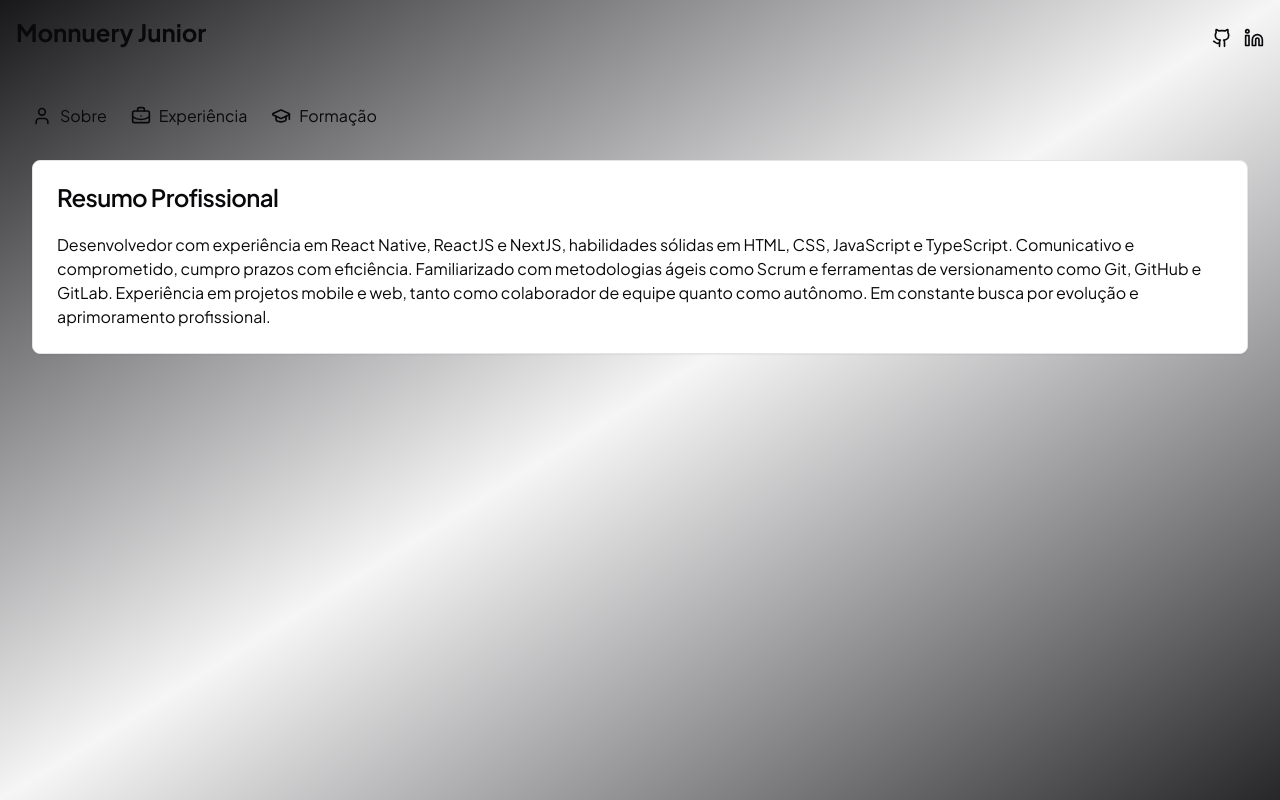
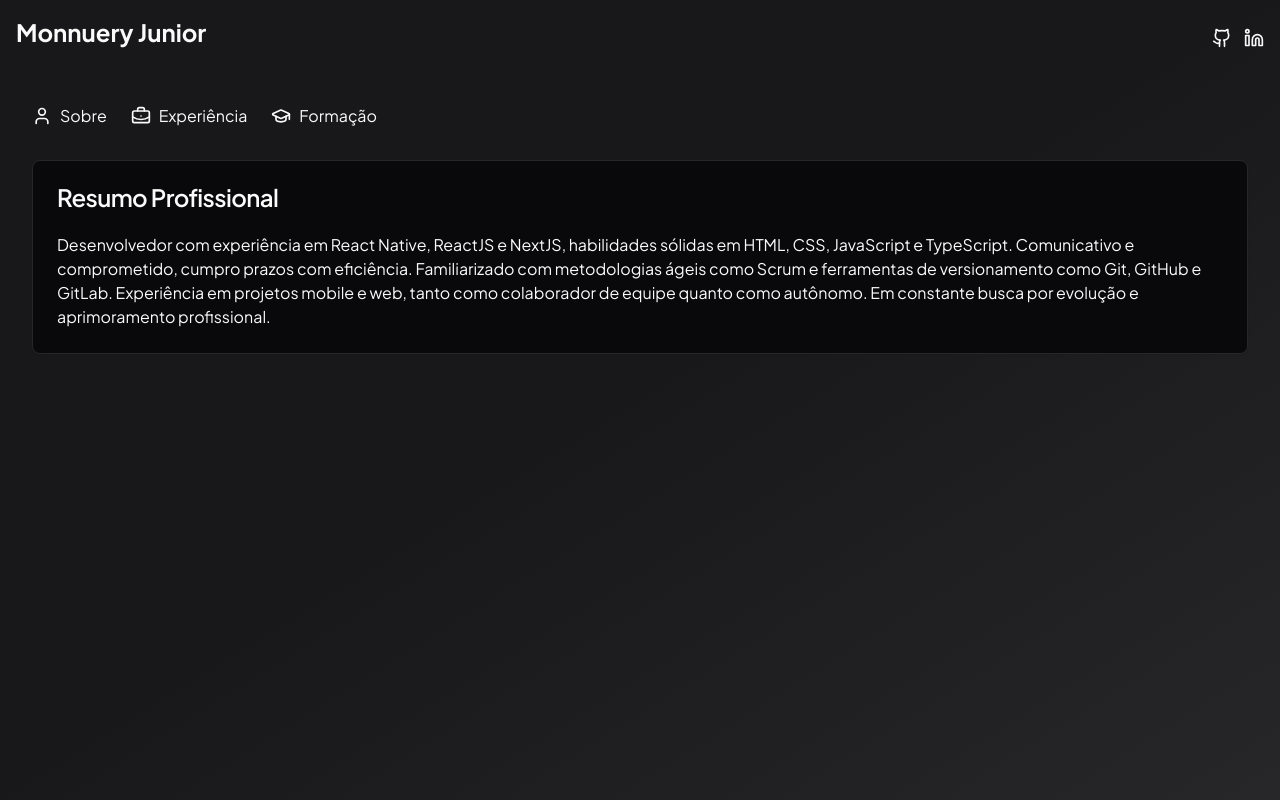
Before and after one commit to santozxy/portfolio-app, a Next.js app: page /about in a window 1280 px wide. Built offline with nearby package versions, Linux system fonts and the light colour scheme.

Commit message:
remove themeNext

```diff
--- a/package.json
+++ b/package.json
@@ -19,7 +19,6 @@
     "clsx": "^2.1.1",
     "lucide-react": "^0.435.0",
     "next": "14.2.6",
-    "next-themes": "^0.3.0",
     "react": "^18",
     "react-dom": "^18",
     "tailwind-merge": "^2.5.2",
--- a/src/app/layout.tsx
+++ b/src/app/layout.tsx
@@ -16,7 +16,7 @@ export default function RootLayout({
 }>) {
   return (
     <html lang="pt-br" className={plusJakartaSans.className}>
-      <body className="antialiased ">{children}</body>
+      <body className="antialiased dark">{children}</body>
     </html>
   );
 }
--- a/src/components/header.tsx
+++ b/src/components/header.tsx
@@ -1,6 +1,4 @@
-import { Github, Linkedin, Mail } from "lucide-react";
-import { ToggleTheme } from "./toggle-theme";
-
+import { Github, Linkedin } from "lucide-react";
 export function Header() {
   return (
     <header className="sticky top-0 z-10 ">
@@ -25,7 +23,6 @@ export function Header() {
               <Linkedin size={20} />
             </a>
           </div>
-          {/* <ToggleTheme /> */}
         </div>
       </div>
     </header>
--- a/src/components/particles.tsx
+++ b/src/components/particles.tsx
@@ -1,8 +1,6 @@
 "use client";
-
 import React, { useRef, useEffect, useState, useCallback, use } from "react";
 import { useMousePosition } from "@/utils/mouse";
-import { useTheme } from "next-themes";
 
 interface ParticlesProps {
   className?: string;
@@ -19,7 +17,6 @@ export default function Particles({
   ease = 50,
   refresh = false,
 }: ParticlesProps) {
-  const {resolvedTheme} = useTheme();
   const canvasRef = useRef<HTMLCanvasElement>(null);
   const canvasContainerRef = useRef<HTMLDivElement>(null);
   const context = useRef<CanvasRenderingContext2D | null>(null);
@@ -101,7 +98,7 @@ export default function Particles({
         context.current.translate(translateX, translateY);
         context.current.beginPath();
         context.current.arc(x, y, size, 0, 2 * Math.PI);
-        context.current.fillStyle = resolvedTheme === "dark" ? `rgba(255, 255, 255, ${alpha})` :  `rgba(0, 0, 0, ${alpha})`;
+        context.current.fillStyle = `rgba(255, 255, 255, ${alpha})`;
         context.current.fill();
         context.current.setTransform(dpr, 0, 0, dpr, 0, 0);
 
@@ -110,7 +107,7 @@ export default function Particles({
         }
       }
     },
-    [dpr, resolvedTheme]
+    [dpr]
   );
 
   const clearContext = () => {
--- a/src/components/toggle-theme.tsx
+++ /dev/null
@@ -1,40 +0,0 @@
-"use client"
-
-import * as React from "react"
-import { MoonIcon, SunIcon } from "lucide-react"
-import { useTheme } from "next-themes"
-
-import { Button } from "@/components/ui/button"
-import {
-  DropdownMenu,
-  DropdownMenuContent,
-  DropdownMenuItem,
-  DropdownMenuTrigger,
-} from "@/components/ui/dropdown-menu"
-
-export function ToggleTheme() {
-  const { setTheme } = useTheme()
-
-  return (
-    <DropdownMenu>
-      <DropdownMenuTrigger asChild>
-        <Button variant="outline" size="icon">
-          <SunIcon className="h-[1.2rem] w-[1.2rem] rotate-0 scale-100 transition-all dark:-rotate-90 dark:scale-0" />
-          <MoonIcon className="absolute h-[1.2rem] w-[1.2rem] rotate-90 scale-0 transition-all dark:rotate-0 dark:scale-100" />
-          <span className="sr-only">Toggle theme</span>
-        </Button>
-      </DropdownMenuTrigger>
-      <DropdownMenuContent align="end">
-        <DropdownMenuItem onClick={() => setTheme("light")}>
-          Light
-        </DropdownMenuItem>
-        <DropdownMenuItem onClick={() => setTheme("dark")}>
-          Dark
-        </DropdownMenuItem>
-        <DropdownMenuItem onClick={() => setTheme("system")}>
-          System
-        </DropdownMenuItem>
-      </DropdownMenuContent>
-    </DropdownMenu>
-  )
-}
```
Also changed, not shown: 1 other file (tests, documents, lock files or other folders).
